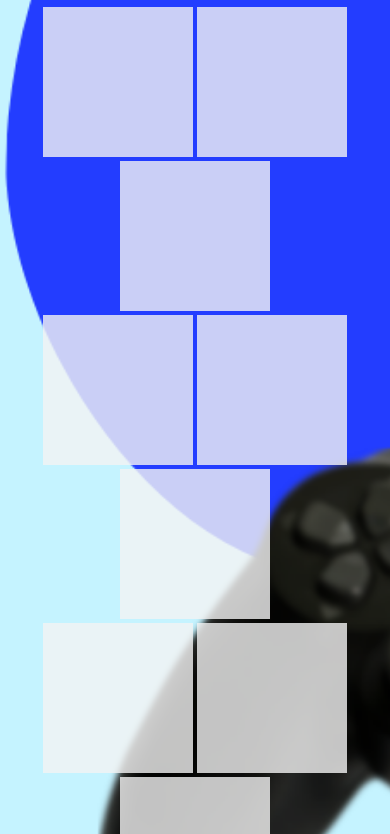
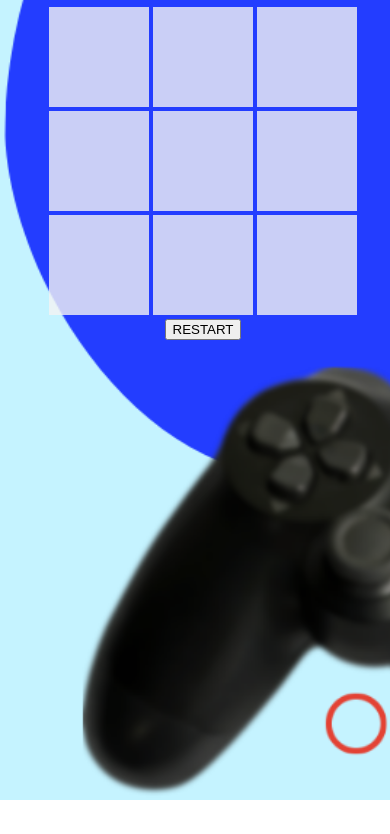
Before and after one commit to fabricioronaldo/jogo-da-velha, a plain HTML site: page index.html in a window 390 px wide. Shown: the part 73-907 px from the top of the page. After the commit the page ends 873 px from the top, so only its background shows below. Drawn offline with Linux system fonts and the light colour scheme.

Commit message:
Correção de responsividade

```diff
--- a/assets/css/style.css
+++ b/assets/css/style.css
@@ -5,9 +5,12 @@
 }
 
 body{
+    width: 100%;
+    height: 100vh;
     text-align: center;
     background-image: url("../img/fundo.png");
     background-size: cover;
+
 }
 
 .titulo {
@@ -17,8 +20,8 @@ body{
 }
 
 .tabuleiro__posicao {
-    width: 150px;
-    height: 150px;
+    width: 100px;
+    height: 100px;
     background: var(--ciza);
     opacity: 80%;
 
@@ -33,7 +36,7 @@ body{
 .o::after {
     position: absolute;
     content: "\2B55";
-    font-size: 100px;
+    font-size: 70px;
     top: 0;
     bottom: 0;
     left: 0;
@@ -44,10 +47,15 @@ body{
 .x::after {
     position: absolute;
     content: "\2716";
-    font-size: 110px;
+    font-size: 75px;
     top: 0;
     bottom: 0;
     left: 0;
     right: 0;
 
 }
+
+@media screen and (min-width:1024px) {
+
+
+}
```
Also changed, not shown: assets/img/jogodavelha.png (added).
